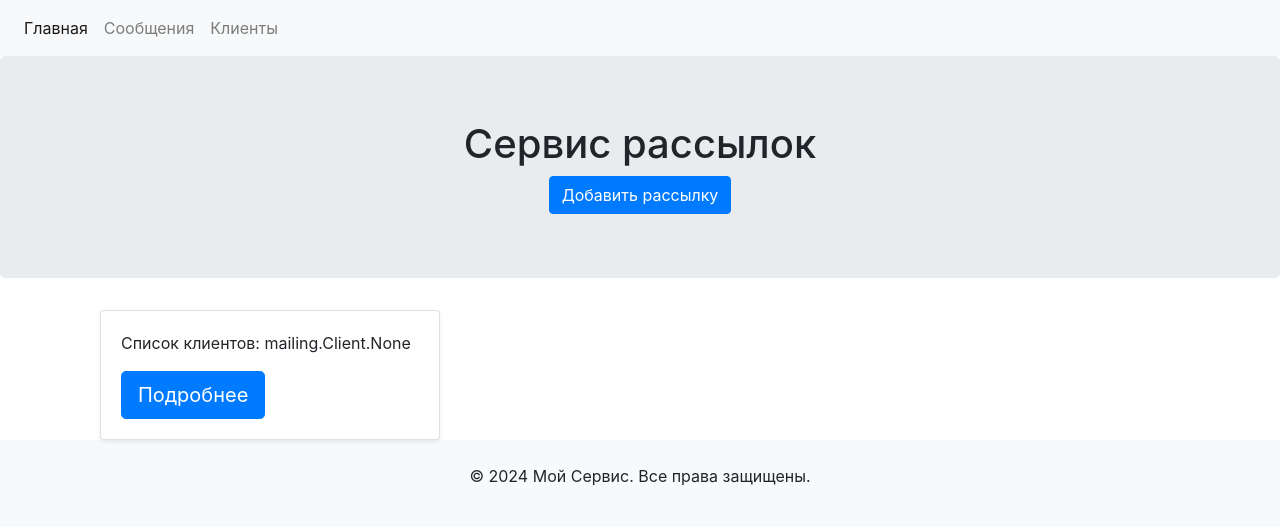
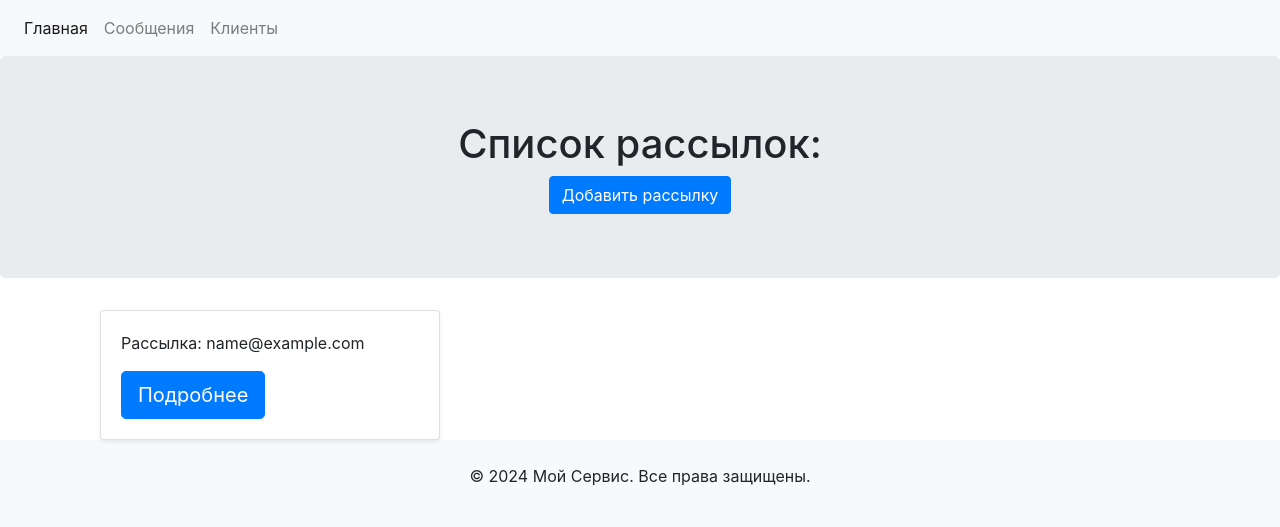
Before and after one commit to xolodno1337/Mailing_service, a Django app: page /mailing/ in a window 1280 px wide. Shown: the top 527 px of the page. Run offline with Django 5.2, Linux system fonts and the light colour scheme; tables that the repository leaves empty hold one stand-in row (values such as "Sample post"); some libraries are stand-ins or nearby versions.

Commit message:
изменение отображения на странице

```diff
--- a/mailing/templates/mailing/mailing_list.html
+++ b/mailing/templates/mailing/mailing_list.html
@@ -12,7 +12,7 @@
 
 <!-- Заголовок -->
 <header class="jumbotron text-center">
-    <h1 class="display-7">Сервис рассылок</h1>
+    <h1 class="display-7">Список рассылок:</h1>
     <a class="btn btn-primary" href="{% url 'mailing:mailing_create' %}">Добавить рассылку</a>
 </header>
 
@@ -24,8 +24,9 @@
             <div class="col">
                 <div class="card shadow-sm">
                     <div class="card-body">
-                        <p class="card-text">Список клиентов: {{ mailing.clients }}</p>
-                        <a class="btn btn-primary btn-lg" href="#" role="button">Подробнее</a>
+                        <p class="card-text">Рассылка: {{ mailing.name_mailing }}</p>
+                        <a class="btn btn-primary btn-lg" href="{% url 'mailing:mailing_detail' mailing.pk %}"
+                           role="button">Подробнее</a>
                     </div>
                 </div>
             </div>
```
